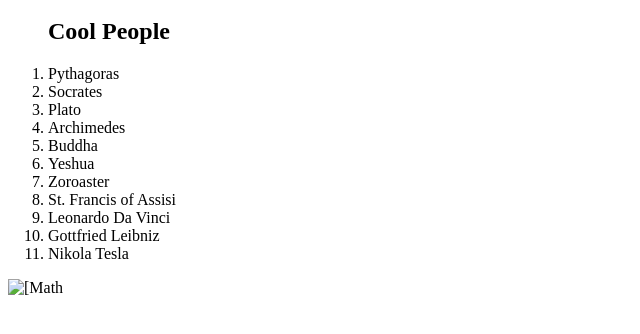
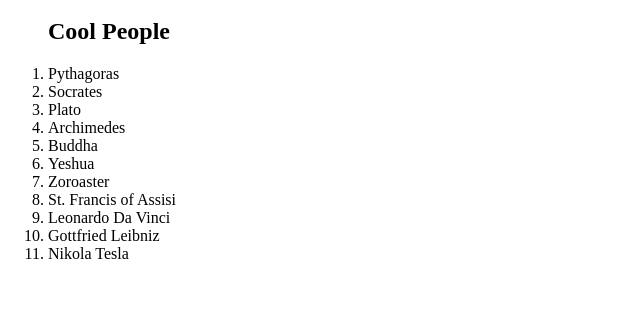
Before and after one commit to GiuseppeHibbert/website, a plain HTML site: page index.html in a window 1280 px wide. Shown: the part 48-382 px from the top of the page, without its empty margins (0-640 px from the left). Drawn offline with Linux system fonts and the light colour scheme.

Commit message:
Update index.html

```diff
--- a/index.html
+++ b/index.html
@@ -15,4 +15,4 @@
   <li>Nikola Tesla</li>
 </ol>
 
-<img src="[location]" width = "[x]" height="[y]" border="0" alt="[Math"/>
+<!-- <img src="[location]" width = "[x]" height="[y]" border="0" alt="[Math"/> -->
```
